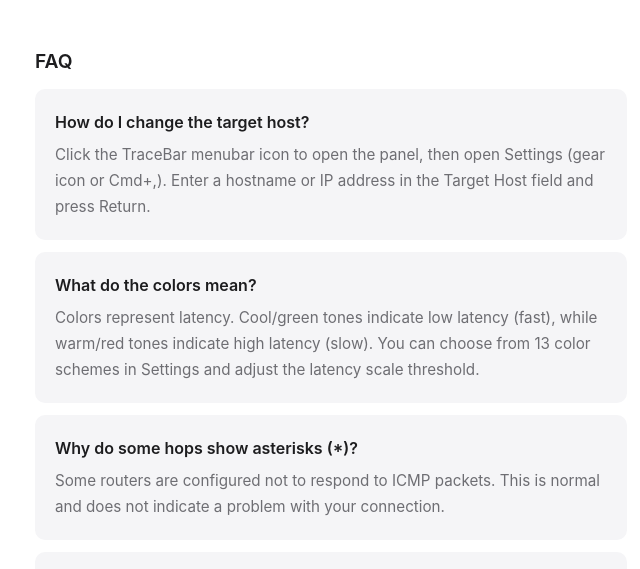
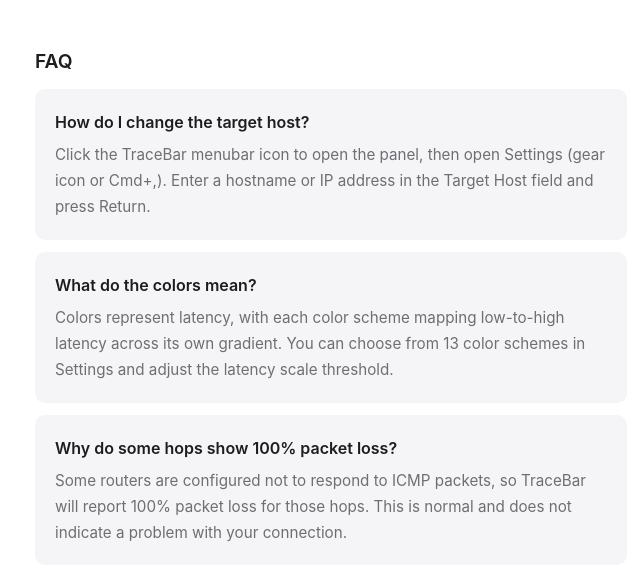
Before and after one commit to evilscheme/mbtracert, a plain HTML site: page docs/support.html in a window 1280 px wide. Shown: the part 173-742 px from the top of the page, without its empty margins (309-949 px from the left). Drawn offline with Linux system fonts and the light colour scheme.

Commit message:
docs: fix FAQ errors and add Cmd+, settings keybind (#18)
- Clarify color scheme descriptions instead of assuming cool/warm tones
- Update asterisks Q&A to 100% packet loss (actual app behavior)
- Add Cmd+, keyboard shortcut to Settings button in TraceroutePanel

Co-authored-by: Bryan Burns <bryanburns@gmail.com>

```diff
--- a/docs/support.html
+++ b/docs/support.html
@@ -106,12 +106,12 @@
 
         <div class="faq-item">
             <h3>What do the colors mean?</h3>
-            <p>Colors represent latency. Cool/green tones indicate low latency (fast), while warm/red tones indicate high latency (slow). You can choose from 13 color schemes in Settings and adjust the latency scale threshold.</p>
+            <p>Colors represent latency, with each color scheme mapping low-to-high latency across its own gradient. You can choose from 13 color schemes in Settings and adjust the latency scale threshold.</p>
         </div>
 
         <div class="faq-item">
-            <h3>Why do some hops show asterisks (*)?</h3>
-            <p>Some routers are configured not to respond to ICMP packets. This is normal and does not indicate a problem with your connection.</p>
+            <h3>Why do some hops show 100% packet loss?</h3>
+            <p>Some routers are configured not to respond to ICMP packets, so TraceBar will report 100% packet loss for those hops. This is normal and does not indicate a problem with your connection.</p>
         </div>
 
         <div class="faq-item">
```
Also changed, not shown: 1 other file.
